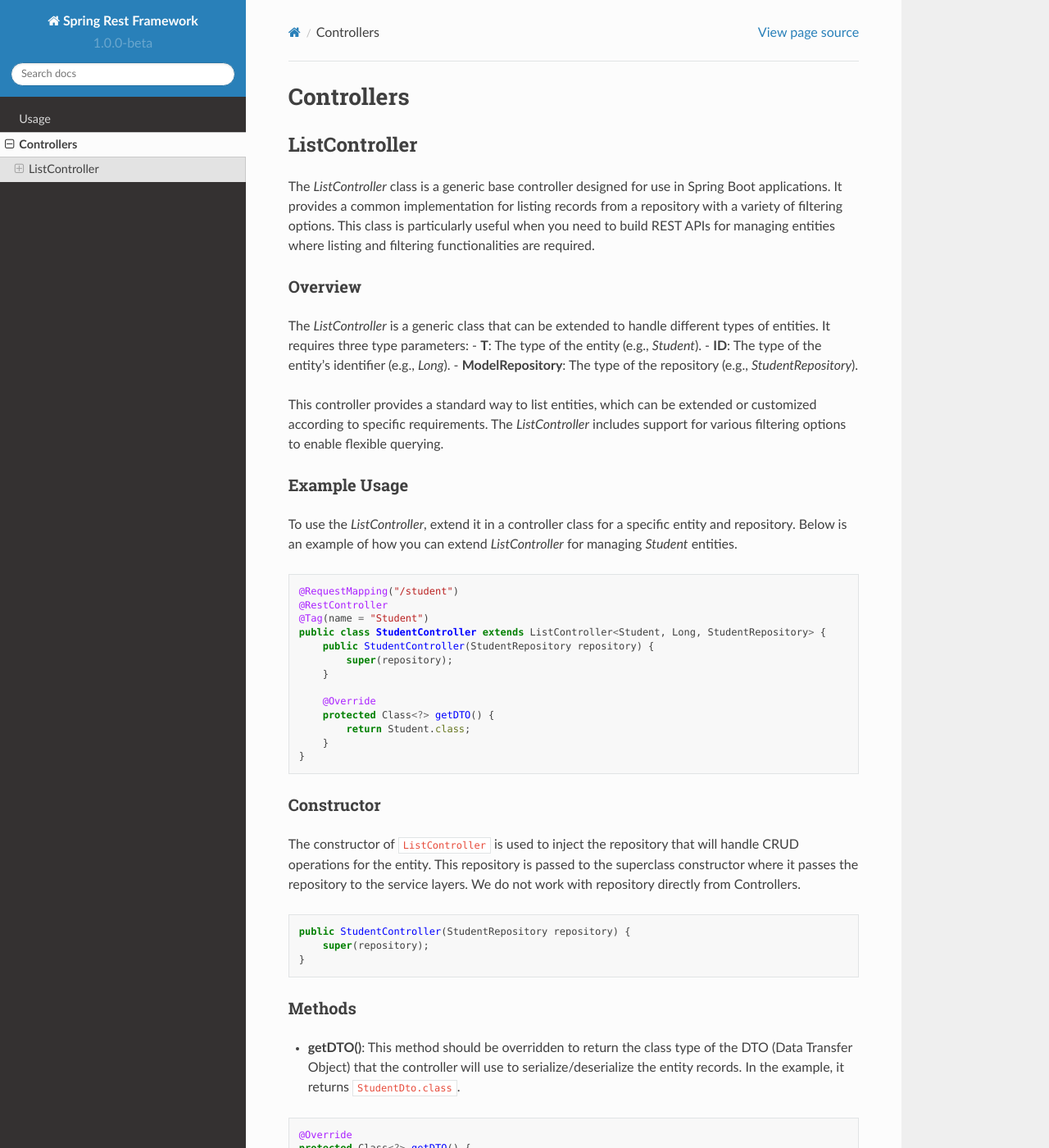
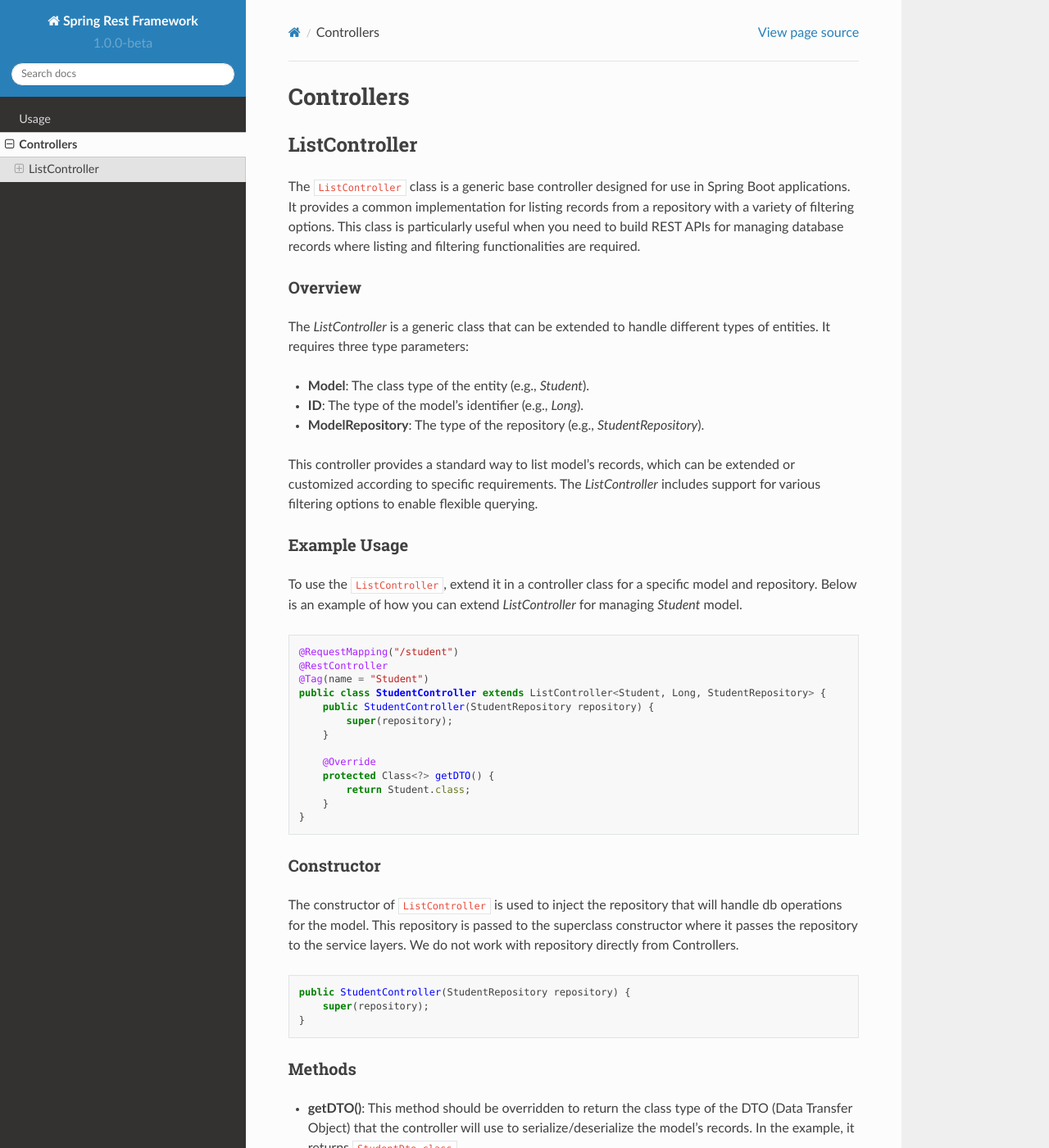
Before and after one commit to nikanique/spring-rest-framework-tutorial, a Sphinx documentation site: the page built from docs/source/Controllers.rst, in a window 1280 px wide and 1400 px high. Shown: the whole window at 82% size. Built offline with Sphinx 7.4.7 and the Read the Docs theme 2.0.0, drawn with Linux system fonts in a browser that asks for light colours; pages that are not in the unit, such as notebooks, are missing from menus; some of the changed text lies outside the part shown.

Commit message:
fix:change entity to model

```diff
--- a/docs/source/Controllers.rst
+++ b/docs/source/Controllers.rst
@@ -4,21 +4,23 @@ Controllers
 ListController
 --------------
 
-The `ListController` class is a generic base controller designed for use in Spring Boot applications. It provides a common implementation for listing records from a repository with a variety of filtering options. This class is particularly useful when you need to build REST APIs for managing entities where listing and filtering functionalities are required.
+The ``ListController`` class is a generic base controller designed for use in Spring Boot applications. It provides a common implementation for listing records from a repository with a variety of filtering options. This class is particularly useful when you need to build REST APIs for managing database records where listing and filtering functionalities are required.
 
 Overview
 ^^^^^^^^
 
-The `ListController` is a generic class that can be extended to handle different types of entities. It requires three type parameters:
-- **T**: The type of the entity (e.g., `Student`).
-- **ID**: The type of the entity's identifier (e.g., `Long`).
+The `ListController` is a generic class that can be extended to handle different types of entities.
+It requires three type parameters:
+
+- **Model**: The class type of the entity (e.g., `Student`).
+- **ID**: The type of the model's identifier (e.g., `Long`).
 - **ModelRepository**: The type of the repository (e.g., `StudentRepository`).
 
-This controller provides a standard way to list entities, which can be extended or customized according to specific requirements. The `ListController` includes support for various filtering options to enable flexible querying.
+This controller provides a standard way to list model's records, which can be extended or customized according to specific requirements. The `ListController` includes support for various filtering options to enable flexible querying.
 
 Example Usage
 ^^^^^^^^^^^^^
-To use the `ListController`, extend it in a controller class for a specific entity and repository. Below is an example of how you can extend `ListController` for managing `Student` entities.
+To use the ``ListController``, extend it in a controller class for a specific model and repository. Below is an example of how you can extend `ListController` for managing `Student` model.
 
 
 .. code-block:: java
@@ -39,7 +41,7 @@ To use the `ListController`, extend it in a controller class for a specific enti
 
 Constructor
 ^^^^^^^^^^^
-The constructor of ``ListController`` is used to inject the repository that will handle CRUD operations for the entity. This repository is passed to the superclass constructor where it passes the repository to the service layers. We do not work with repository directly from Controllers.
+The constructor of ``ListController`` is used to inject the repository that will handle db operations for the model. This repository is passed to the superclass constructor where it passes the repository to the service layers. We do not work with repository directly from Controllers.
 
 
 .. code-block:: java
@@ -50,7 +52,7 @@ The constructor of ``ListController`` is used to inject the repository that will
 
 Methods
 ^^^^^^^
-- **getDTO()**: This method should be overridden to return the class type of the DTO (Data Transfer Object) that the controller will use to serialize/deserialize the entity records. In the example, it returns ``StudentDto.class``.
+- **getDTO()**: This method should be overridden to return the class type of the DTO (Data Transfer Object) that the controller will use to serialize/deserialize the model's records. In the example, it returns ``StudentDto.class``.
 
 .. code-block:: java
 
```
